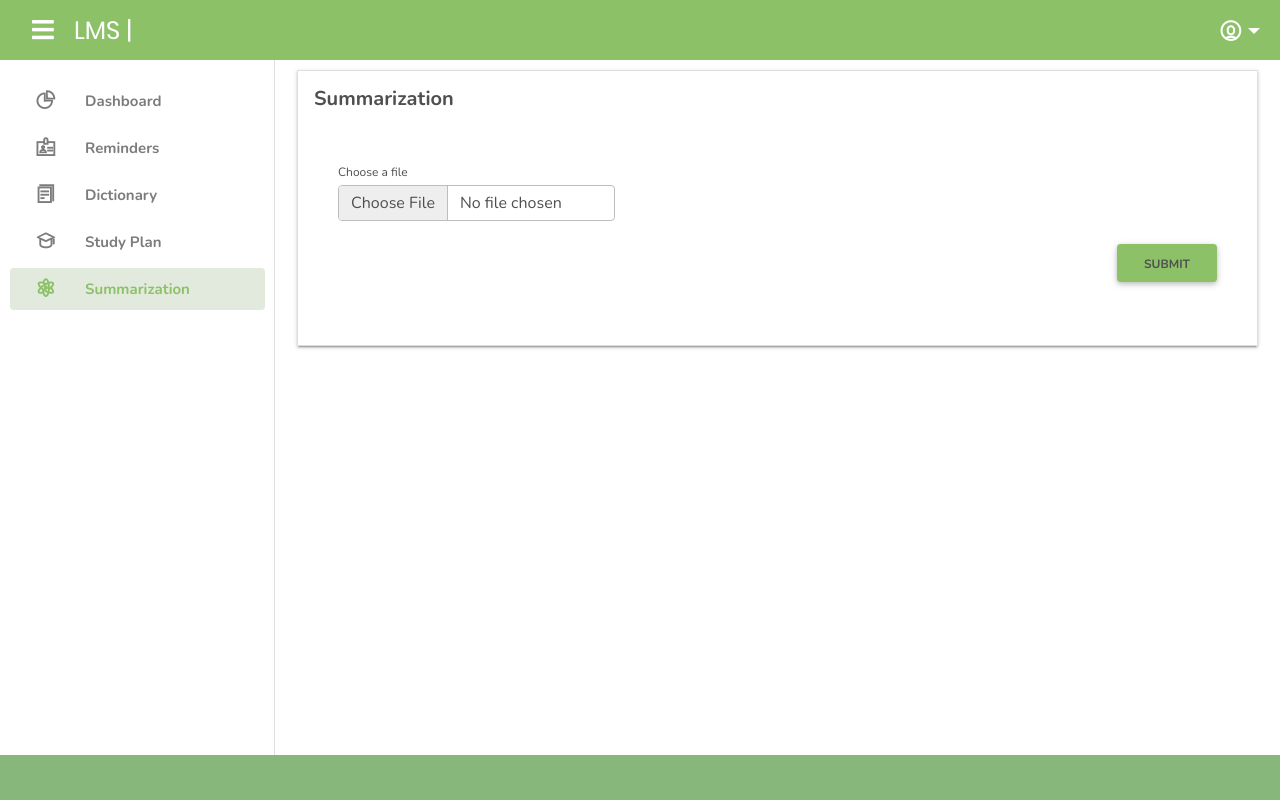
After one commit to ashenud/moodle, a PHP site: page /pages/student/summarization.php in a window 1280 px wide. The commit adds this page. Run offline with PHP 8.4, Linux system fonts and the light colour scheme; the visitor is signed in with stand-in values (Sample User, id 1); some libraries are stand-ins or nearby versions.

Commit message:
Summarization part I completed

```diff
--- a/layouts/sidebars/student.php
+++ b/layouts/sidebars/student.php
@@ -20,6 +20,11 @@
                 <i class="now-ui-icons education_hat"></i> Study Plan
             </a>
         </li>
+        <li class="side-item">
+            <a class="side-link li-sum" href="/pages/student/summarization.php">
+                <i class="now-ui-icons education_atom"></i> Summarization
+            </a>
+        </li>
     </ul>
 </div>
 <div class="sidebar-overlay open-sidebar" id="sidebar-overlay"></div>
--- /dev/null
+++ b/pages/student/summarization.php
@@ -0,0 +1,131 @@
+<?php
+    session_start();
+?>
+<!doctype html>
+<html>
+<head>
+    <meta charset="utf-8">
+    <meta name="viewport" content="width=device-width, initial-scale=1">
+
+    <?php
+    //favicons
+    include('../../inc/dashboard/include-fav.php');
+    //css
+    include('../../inc/dashboard/include-css.php');
+    ?>
+    <link rel="stylesheet" href="/pages/student/css/dictionary-style.css">
+
+    <title>LERNING MANAGEMENT SYSTEM</title>
+
+    <style>
+        .form-group {
+            height: 85px;
+        }
+        .form-group .question_label {
+            font-size: 12px;
+        }
+        .btn-submit {
+            min-width: 100px;
+            background: #8cc168;
+            border-radius: 0.2275rem;
+            min-height: 38px;
+            float: right;
+            font-size: 12px;
+            font-weight: bold;
+        }
+    </style>
+
+</head>
+<body>
+    <div class="wrapper">
+
+        <!--top navbar-->
+        <?php include '../../layouts/navbars/student.php';?>
+        <!--end of top navbar-->
+
+        <!-- main body (sidebar and content) -->
+        <div class="main-body open-sidebar" id="main-body">
+
+            <!-- content -->
+            <div class="container">
+                <div class="row">
+                    <!-- reminder table section -->
+                    <div class="col-12-6 mb-2">
+                        <div class="card card-custom">
+                            <div class="card-header mt-2 mb-3">
+                                <h5 class="font-weight-bold">Summarization</h5>
+                            </div>
+                            <div class="card-body">
+                                <div class="container">
+                                    <div class="row">
+                                        <div class="col-md-4">
+                                            <div class="form-group">
+                                                <label for="question_1" class="question_label">Choose a file</label>
+                                                <input type="file" id="file" class="form-control">
+                                            </div>
+                                        </div>
+                                    </div>
+                                    <div class="row">
+                                        <div class="col-md-12">
+                                            <div class="form-group" style="text-align: right;">
+                                                <button id="btn-submit" class="btn btn-sm btn-submit" onclick="submit_data()">SUBMIT</button>
+                                            </div>
+                                        </div>
+                                    </div>
+                                </div>
+                            </div>
+                        </div>
+                    </div>
+
+                </div>
+            </div>
+            <!-- end of content -->
+
+        </div>
+        <!-- end of main body (sidebar and content) -->
+
+        <!--top footer-->
+        <?php include '../../layouts/footer.php';?>
+        <!--end of footer-->
+
+    </div>
+
+    <!--sidebar-->
+    <?php include '../../layouts/sidebars/student.php';?>
+    <!--end of sidebar-->
+
+    <?php
+    //js
+    include('../../inc/dashboard/include-js.php');
+    ?>
+
+    <!-- pusher alerts -->
+    <?php include '../../inc/include-pusher.php';?>
+    <!--end of pusher-->
+
+    <script>
+
+        $( document ).ready(function() {
+            $('.side-link.li-sum').addClass('active');
+        });
+
+        function submit_data() {
+            swal({
+                title: 'Are you sure?',
+                html: "Do you want to upload this file",
+                type: 'warning',
+                showCancelButton: true,
+                confirmButtonColor: '#3085d6',
+                cancelButtonColor: '#d33',
+                confirmButtonText: 'Yes'
+            }).then((result) => {
+                if (result.value) {
+                    swal("Good Job !", 'Successfully uploaded', 'success');
+                }
+            });
+        }
+
+    </script>
+
+</body>
+</html>
```
